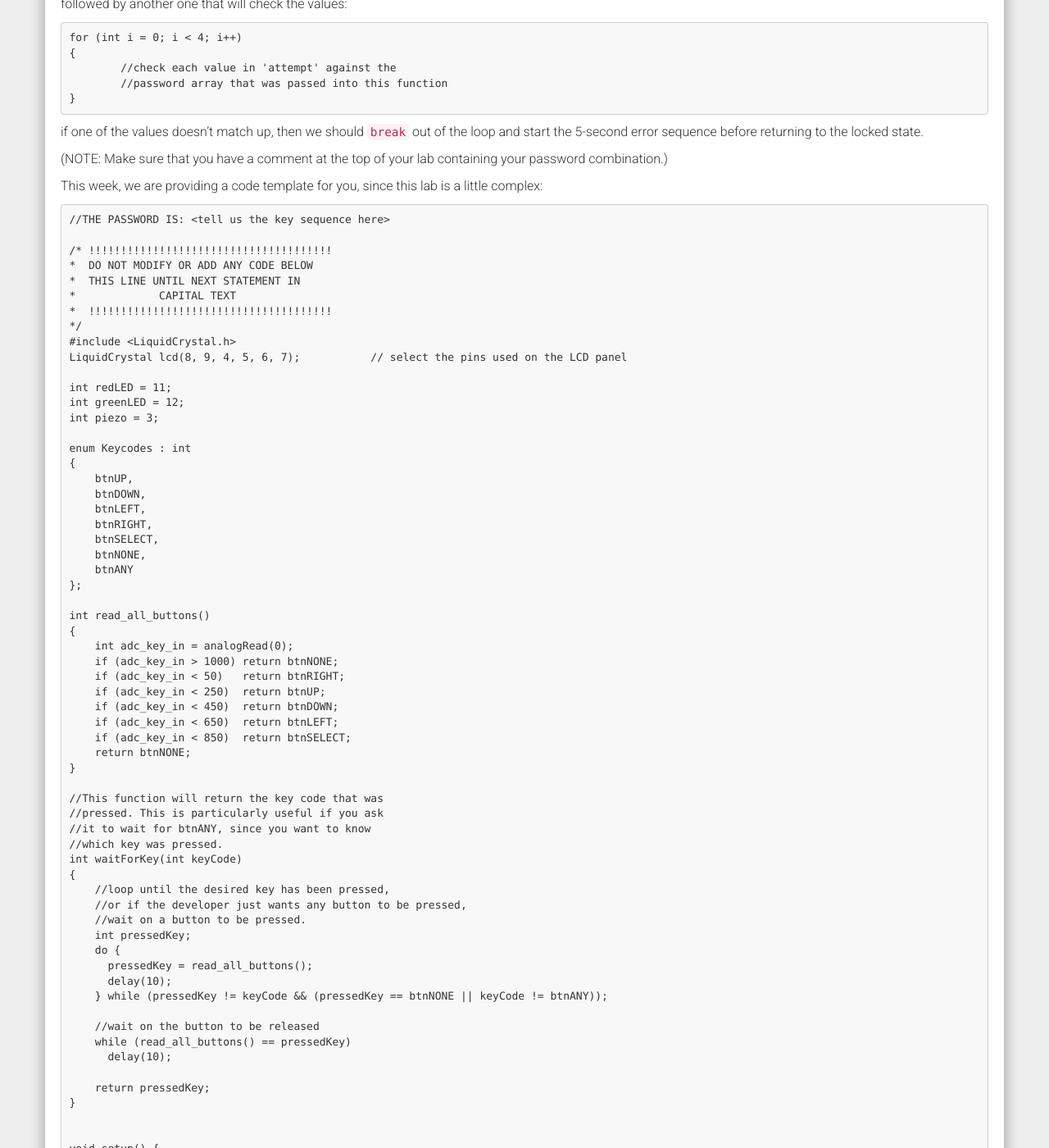
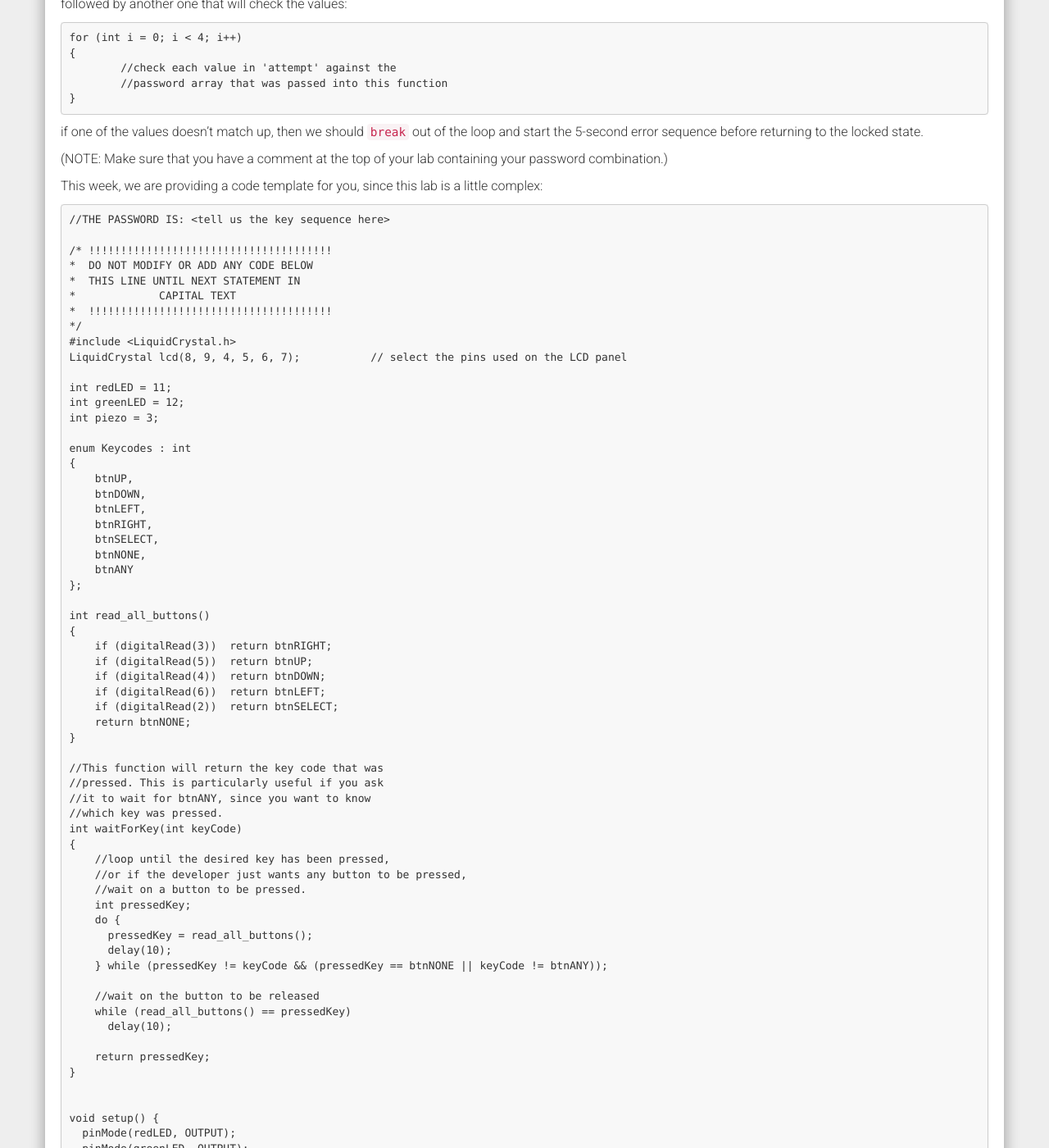
Before and after one commit to AscensionEngineering/ascensionengineering.github.io, a Jekyll site: the page built from _posts/2015-07-19-lab-8-security-system.markdown, in a window 1280 px wide and 1400 px high, scrolled down 906 px. Shown: the whole window at 82% size. Built offline with Jekyll 4.4.1, drawn with Linux system fonts in a browser that asks for light colours; nearby versions of some CDN libraries; comment, search, counter and statistics services are not loaded; some of the changed text lies outside the part shown.

Commit message:
Update 2015-07-19-lab-8-security-system.markdown

```diff
--- a/_posts/2015-07-19-lab-8-security-system.markdown
+++ b/_posts/2015-07-19-lab-8-security-system.markdown
@@ -71,13 +71,11 @@ This week, we are providing a code template for you, since this lab is a little
 
     int read_all_buttons()
     {
-        int adc_key_in = analogRead(0);
-        if (adc_key_in > 1000) return btnNONE;
-        if (adc_key_in < 50)   return btnRIGHT;
-        if (adc_key_in < 250)  return btnUP;
-        if (adc_key_in < 450)  return btnDOWN;
-        if (adc_key_in < 650)  return btnLEFT;
-        if (adc_key_in < 850)  return btnSELECT;
+        if (digitalRead(3))  return btnRIGHT;
+        if (digitalRead(5))  return btnUP;
+        if (digitalRead(4))  return btnDOWN;
+        if (digitalRead(6))  return btnLEFT;
+        if (digitalRead(2))  return btnSELECT;
         return btnNONE;
     }
 
```
